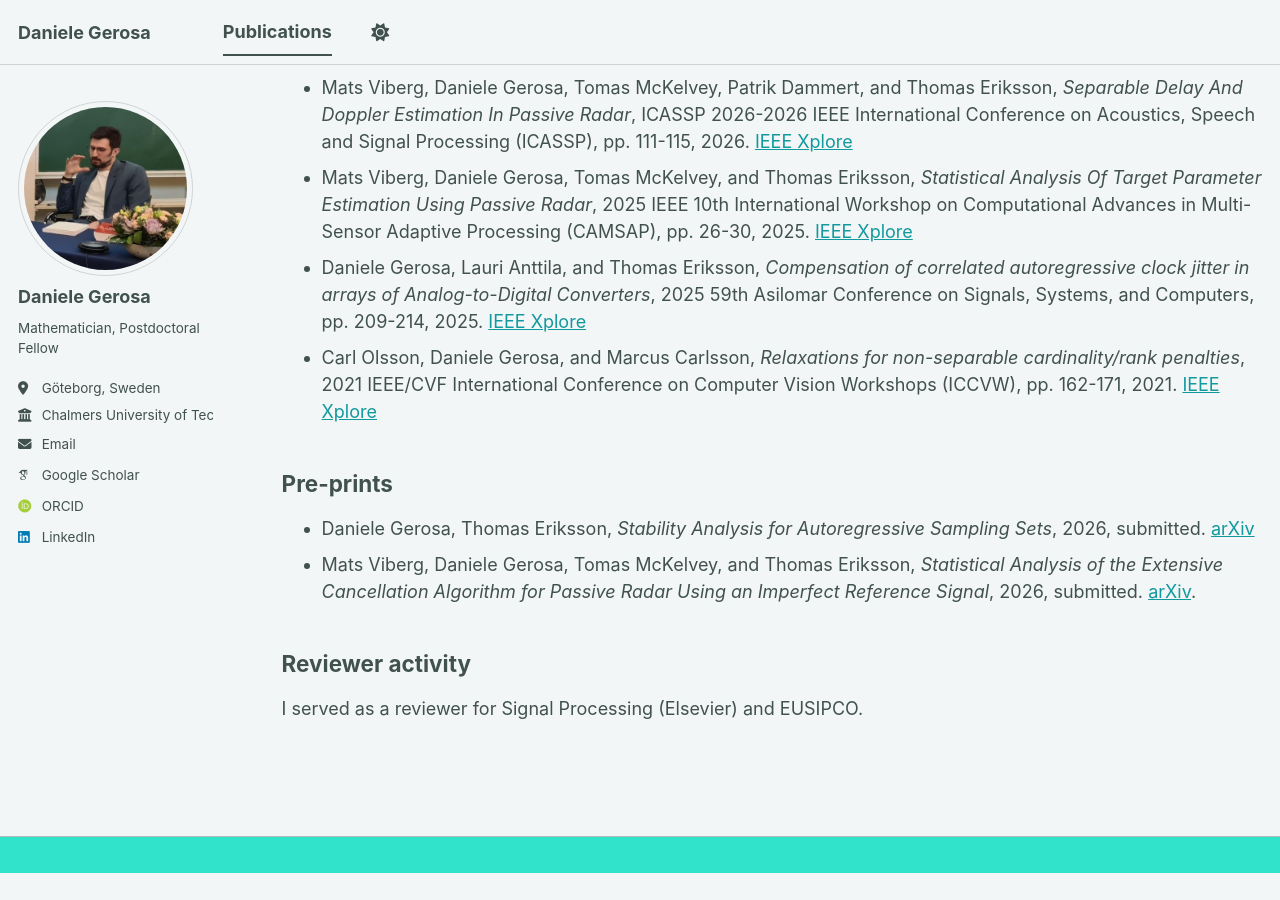
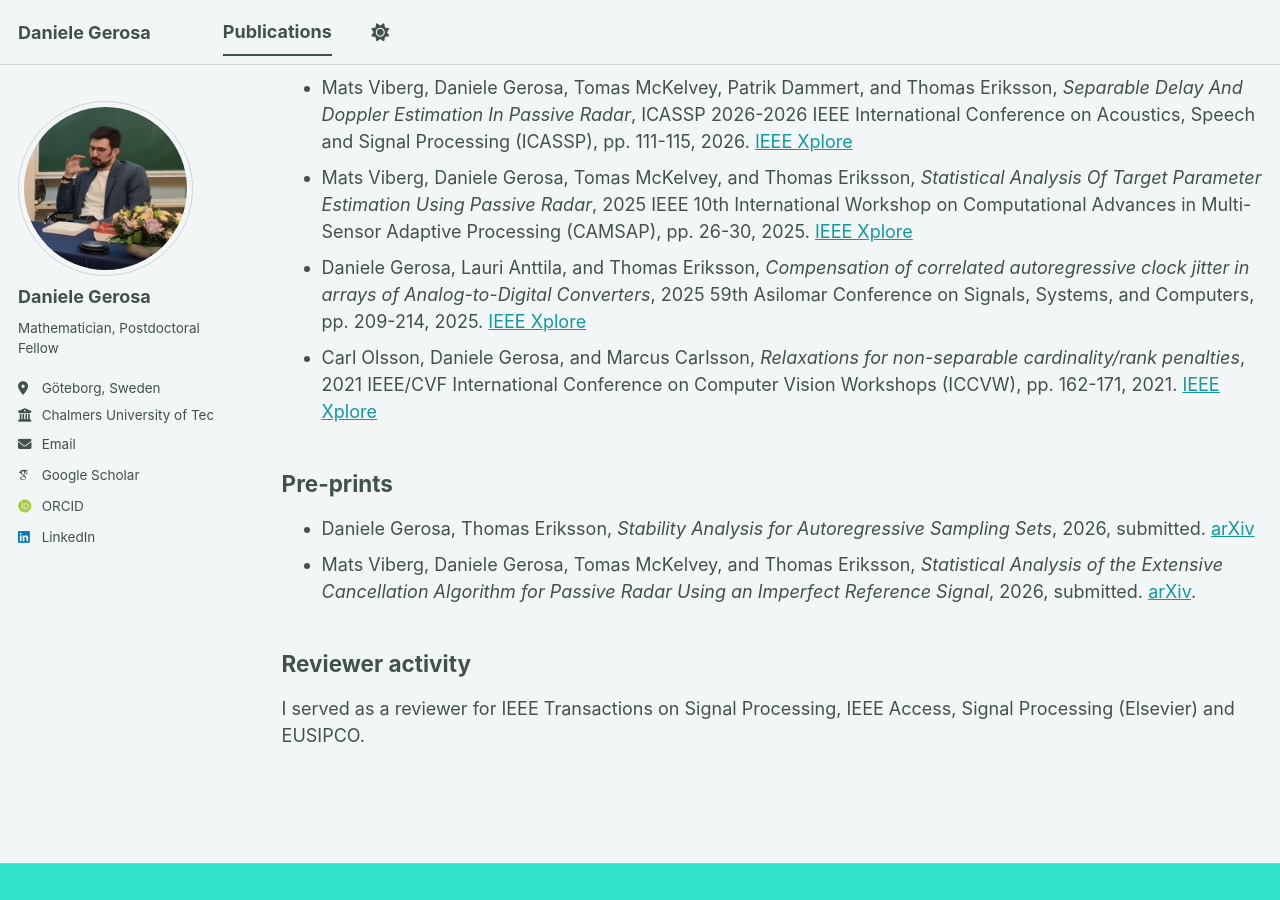
Before and after one commit to dagerosa/dagerosa.github.io, a Jekyll site: the page built from _pages/publications.md, in a window 1280 px wide and 900 px high, scrolled down 703 px. Built offline with Jekyll 4.4.1, drawn with Linux system fonts in a browser that asks for light colours; some web fonts are replaced; a script bundle is joined from its source files by our own code; library files that are not in the unit come from our copies; before the commit the page ends 1576 px from its top, so only the background shows below that.

Commit message:
Update publications.md

```diff
--- a/_pages/publications.md
+++ b/_pages/publications.md
@@ -27,4 +27,4 @@
 Reference Signal*, 2026, submitted. [arXiv](https://arxiv.org/pdf/2601.20817).
 
 ## Reviewer activity
-I served as a reviewer for Signal Processing (Elsevier) and EUSIPCO.
+I served as a reviewer for IEEE Transactions on Signal Processing, IEEE Access, Signal Processing (Elsevier) and EUSIPCO.
```
